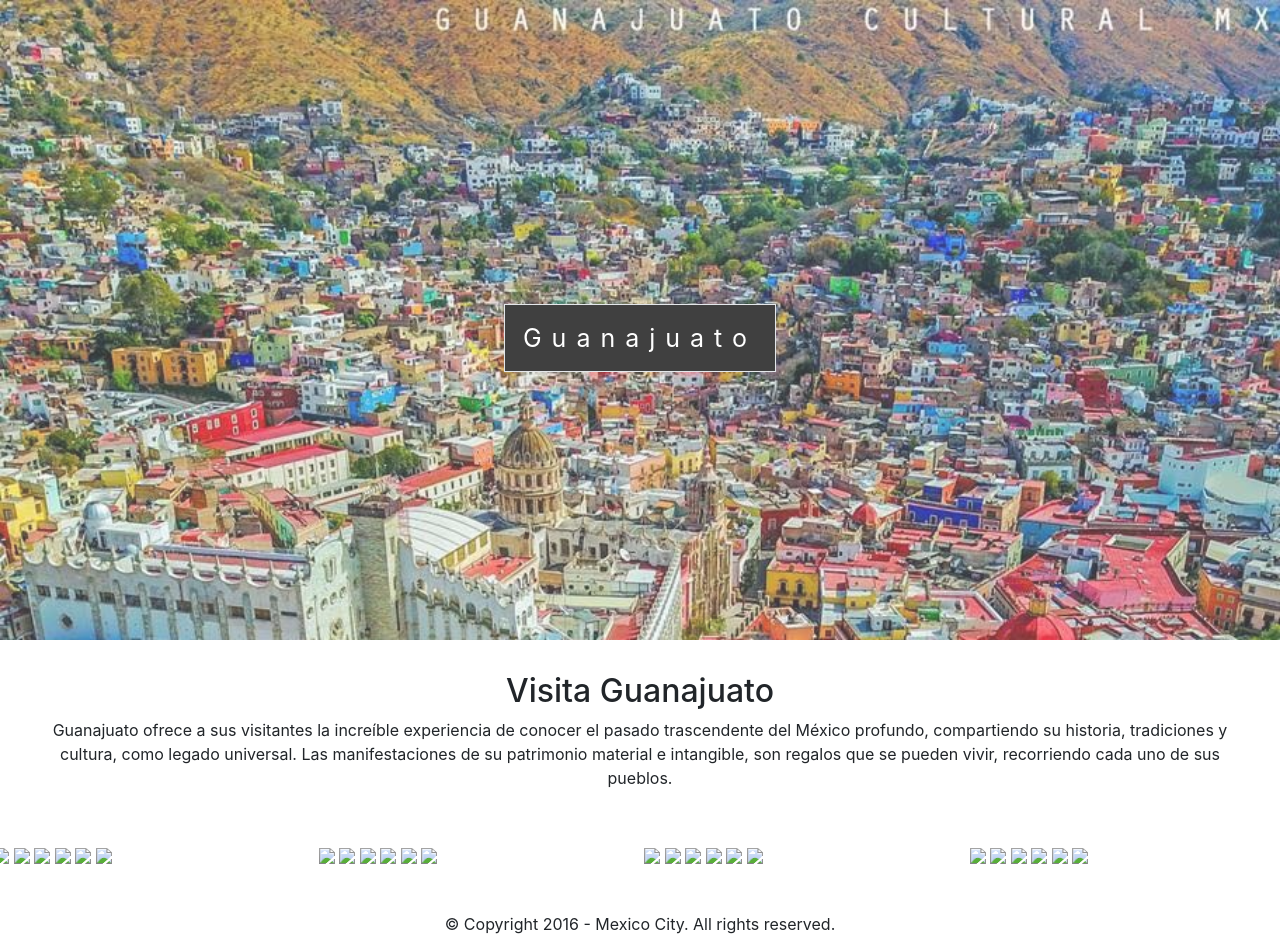
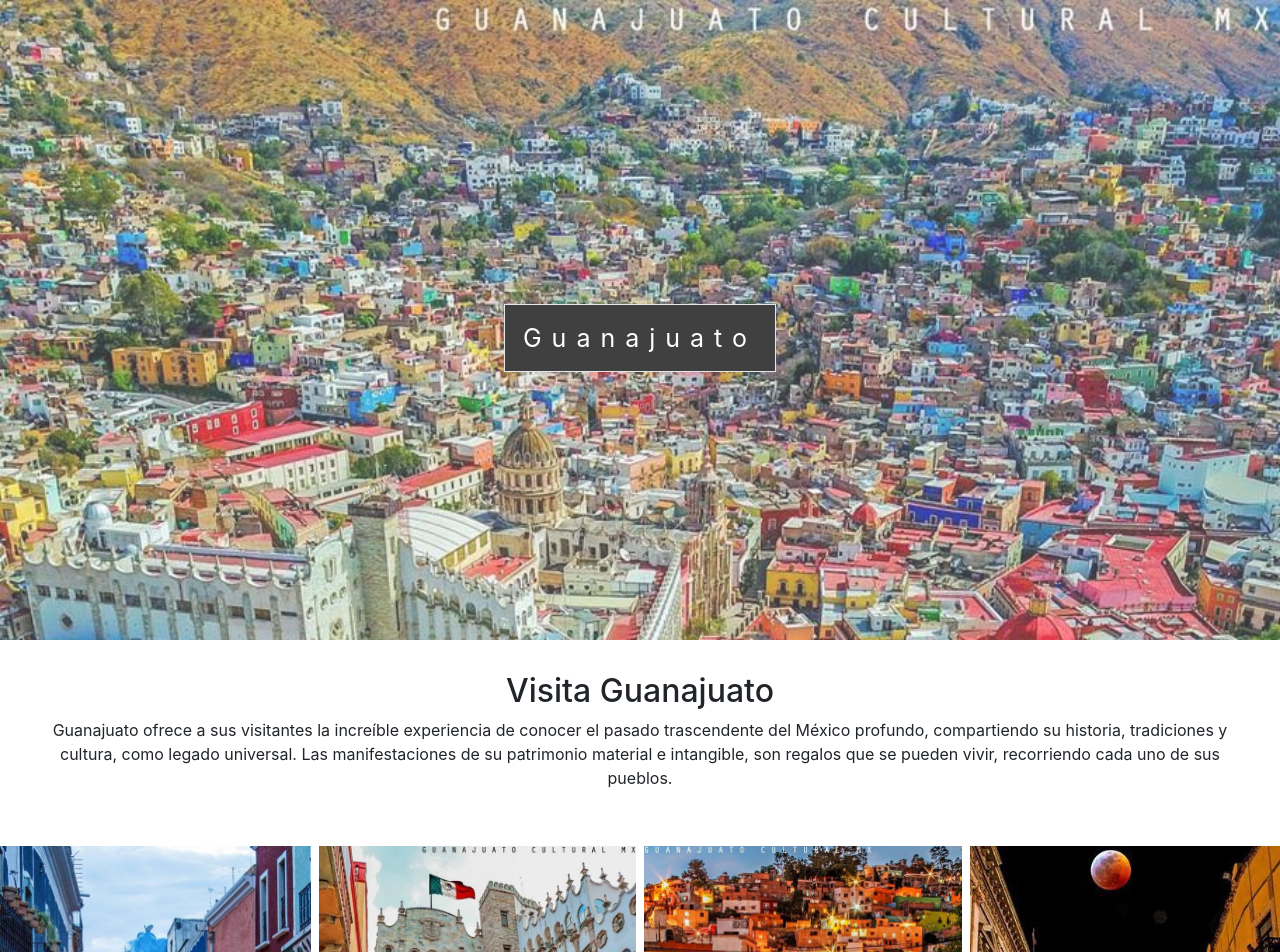
Before and after one commit to ZAIDomy/responsive-grid-image, a plain HTML site: page index.html in a window 1280 px wide. Shown: the top 952 px of the page. Drawn offline with nearby package versions, Linux system fonts and the light colour scheme; the site is published under a folder, as on GitHub Pages, so addresses that start at the root find nothing.

Commit message:
Update index.html

```diff
--- a/index.html
+++ b/index.html
@@ -25,36 +25,36 @@
     <!-- Photo Grid -->
     <div class="row">
         <div class="column">
-          <img src="/images/1.jpeg" style="width:100%">
-          <img src="/images/3.jpeg" style="width:100%">
-          <img src="/images/5.jpeg" style="width:100%">
-          <img src="/images/7.jpeg" style="width:100%">
-          <img src="/images/9.jpeg" style="width:100%">
-          <img src="/images/home.jpeg" style="width:100%">
+          <img src="images/1.jpeg" style="width:100%">
+          <img src="images/3.jpeg" style="width:100%">
+          <img src="images/5.jpeg" style="width:100%">
+          <img src="images/7.jpeg" style="width:100%">
+          <img src="images/9.jpeg" style="width:100%">
+          <img src="images/home.jpeg" style="width:100%">
         </div>
         <div class="column">
-            <img src="/images/7.jpeg" style="width:100%">
-            <img src="/images/9.jpeg" style="width:100%">
-            <img src="/images/home.jpeg" style="width:100%">
-            <img src="/images/5.jpeg" style="width:100%">
-            <img src="/images/4.jpeg" style="width:100%">
-            <img src="/images/1.jpeg" style="width:100%">
+            <img src="images/7.jpeg" style="width:100%">
+            <img src="images/9.jpeg" style="width:100%">
+            <img src="images/home.jpeg" style="width:100%">
+            <img src="images/5.jpeg" style="width:100%">
+            <img src="images/4.jpeg" style="width:100%">
+            <img src="images/1.jpeg" style="width:100%">
         </div>
         <div class="column">
-            <img src="/images/2.jpeg" style="width:100%">
-            <img src="/images/4.jpeg" style="width:100%">
-            <img src="/images/6.jpeg" style="width:100%">
-            <img src="/images/8.jpeg" style="width:100%">
-            <img src="/images/10.jpeg" style="width:100%">
-            <img src="/images/home.jpeg" style="width:100%">
+            <img src="images/2.jpeg" style="width:100%">
+            <img src="images/4.jpeg" style="width:100%">
+            <img src="images/6.jpeg" style="width:100%">
+            <img src="images/8.jpeg" style="width:100%">
+            <img src="images/10.jpeg" style="width:100%">
+            <img src="images/home.jpeg" style="width:100%">
         </div>
         <div class="column">
-            <img src="/images/6.jpeg" style="width:100%">
-            <img src="/images/10.jpeg" style="width:100%">
-            <img src="/images/8.jpeg" style="width:100%">
-            <img src="/images/home.jpeg" style="width:100%">
-            <img src="/images/4.jpeg" style="width:100%">
-            <img src="/images/2.jpeg" style="width:100%">
+            <img src="images/6.jpeg" style="width:100%">
+            <img src="images/10.jpeg" style="width:100%">
+            <img src="images/8.jpeg" style="width:100%">
+            <img src="images/home.jpeg" style="width:100%">
+            <img src="images/4.jpeg" style="width:100%">
+            <img src="images/2.jpeg" style="width:100%">
         </div>
     </div>
 
```
